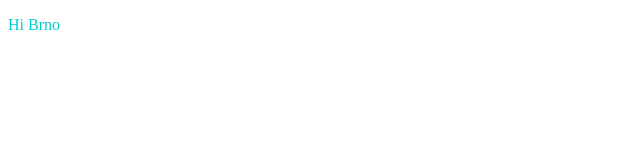
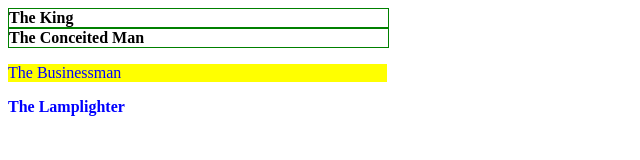
Before and after one commit to Trush85/My-first-repository, a plain HTML site: page vscode-practice/index.html in a window 1280 px wide. Shown: the whole page, without its empty margins (0-640 px from the left). Drawn offline with Linux system fonts and the light colour scheme.

Commit message:
practicing HTML

```diff
--- a/vscode-practice/index.html
+++ b/vscode-practice/index.html
@@ -8,6 +8,11 @@
     <link rel="stylesheet" href="style.css">
 </head>
 <body>
-    <p>Hi Brno</p>
+    <div class="container">
+        <div id="b325" class="asteroid">The King</div>
+        <div class="asteroidb326">The Conceited Man</div>
+    </div>
+    <p class="asteroidbig">The Businessman</p>
+    <div class="asteroidb329big">The Lamplighter</div>
 </body>
 </html>
--- a/vscode-practice/style.css
+++ b/vscode-practice/style.css
@@ -1,3 +1,17 @@
-p {
-    color:darkturquoise;
+.asteroidbig, .asteroidb329big {
+    color:blue;
 }
+
+.asteroid, .asteroidb326 {
+    border: 1px solid green;
+    width: 30%;
+}
+
+.asteroid, .asteroidb326, .asteroidb329big {
+    font-weight: bold;
+}
+
+.asteroidbig {
+    background: yellow;
+    width: 30%;
+}
```
